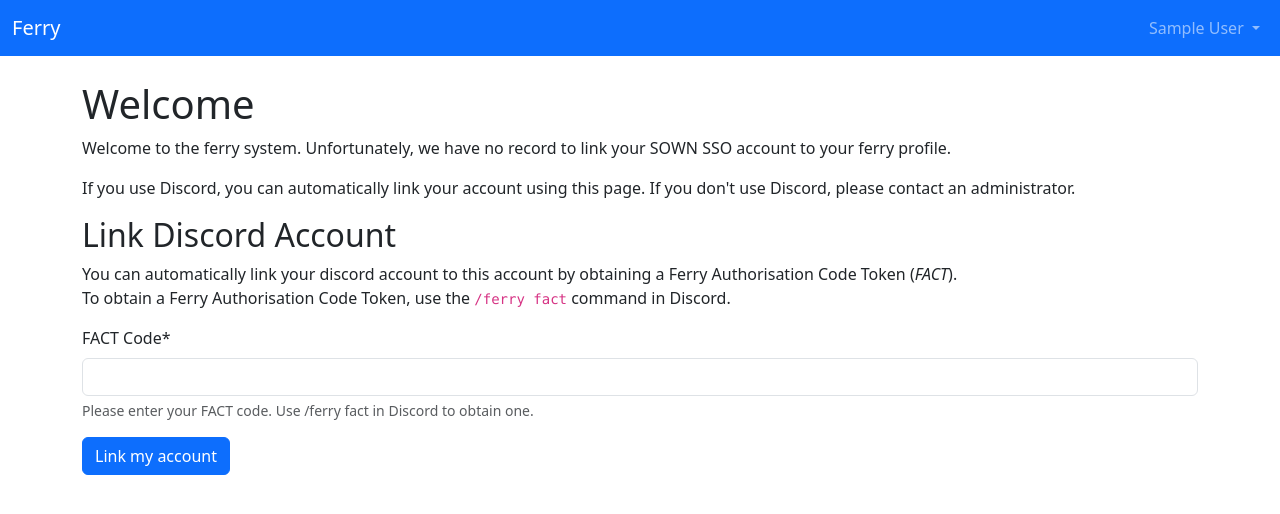
After one commit to trickeydan/ferry-api, a Django app: page /accounts/unlinked/ in a window 1280 px wide. The commit adds this page. Shown: the top 514 px of the page. Run offline with Django 5.2, Linux system fonts and the light colour scheme; the visitor is signed in with stand-in values (Sample User, id 1); parts of the project's set-up code (start-up, migrations or seed data) failed here and were passed over; some libraries are stand-ins or nearby versions.

Commit message:
Add FACT flow

```diff
--- /dev/null
+++ b/ferry/accounts/forms.py
@@ -0,0 +1,62 @@
+import base64
+import binascii
+from datetime import timedelta
+from typing import Any
+
+from crispy_forms.helper import FormHelper
+from crispy_forms.layout import Submit
+from django import forms
+from django.core.exceptions import ValidationError
+from django.core.signing import BadSignature, SignatureExpired, TimestampSigner
+
+from ferry.accounts.models import User
+from ferry.court.models import Person
+
+
+class UserPersonLinkForm(forms.Form):
+    link_code = forms.CharField(
+        required=True,
+        max_length=250,
+        label="FACT Code",
+        help_text="Please enter your FACT code. Use /ferry fact in Discord to obtain one.",
+    )
+
+    def __init__(self, *args: Any, user: User, **kwargs: Any) -> None:
+        self.user = user
+        super().__init__(*args, **kwargs)
+
+        self.helper = FormHelper()
+        self.helper.add_input(Submit("submit", "Link my account"))
+
+    def clean_link_code(self) -> Person:
+        signer = TimestampSigner()
+        try:
+            signed_data = base64.b64decode(self.cleaned_data["link_code"]).decode()
+        except binascii.Error:
+            raise ValidationError("The FACT is invalid.") from None
+        except UnicodeDecodeError:
+            raise ValidationError("The FACT is invalid.") from None
+
+        try:
+            person_id = signer.unsign(signed_data, max_age=timedelta(seconds=1))
+        except BadSignature:
+            raise ValidationError("The FACT is invalid.") from None
+        except SignatureExpired:
+            raise ValidationError("The FACT has expired.") from None
+
+        try:
+            return Person.objects.filter(user__isnull=True).get(pk=person_id)
+        except Person.DoesNotExist:
+            raise ValidationError("The FACT is invalid.") from None
+
+    def clean(self) -> dict[str, Any] | None:
+        cleaned_data = super().clean()
+
+        if self.user.person is not None:
+            raise ValidationError("You are already linked to a person. How did you even get here?")
+
+        return cleaned_data
+
+    def save(self) -> None:
+        self.user.person = self.cleaned_data["link_code"]
+        self.user.save()
--- /dev/null
+++ b/ferry/accounts/middleware.py
@@ -0,0 +1,40 @@
+from __future__ import annotations
+
+from collections.abc import Callable
+
+from django.conf import settings
+from django.http import HttpRequest, HttpResponse
+from django.shortcuts import redirect
+from django.urls import resolve
+
+
+class UserLinkedToPersonMiddleware:
+    EXCLUDED_PATHS: set[tuple[str | None, str]] = {
+        ("accounts", "logout"),
+        ("accounts", "sso_oidc_redirect"),
+        ("accounts", "unlinked_account"),
+        (None, "api-v2-docs"),
+        (None, "api-v2-schema"),
+    }
+
+    def __init__(self, get_response: Callable[[HttpRequest], HttpResponse]) -> None:
+        self.get_response = get_response
+
+    def __call__(self, request: HttpRequest) -> HttpResponse:
+        if request.user.is_authenticated and request.user.person is None:
+            if self._request_requires_linked_person(request):
+                return redirect("accounts:unlinked_account")
+        return self.get_response(request)
+
+    def _request_requires_linked_person(self, request: HttpRequest) -> bool:
+        path_info = resolve(request.path_info)
+
+        if path_info.app_name in ("admin", "api-2.0.0"):
+            return False
+
+        # Django Debug Toolbar
+        if settings.DEBUG and path_info.app_name == "djdt":  # pragma: nocover
+            return False
+
+        path = (path_info.app_name or None, path_info.url_name)
+        return path not in self.EXCLUDED_PATHS
--- a/ferry/accounts/models.py
+++ b/ferry/accounts/models.py
@@ -7,6 +7,13 @@ from django.db import models
 
 class User(AbstractUser):
     person = models.OneToOneField("court.Person", blank=True, null=True, on_delete=models.PROTECT)
+
+    @property
+    def display_name(self) -> str:
+        if self.person:
+            return self.person.display_name
+        else:
+            return self.get_full_name()
 
 
 class APIToken(models.Model):
--- a/ferry/accounts/urls.py
+++ b/ferry/accounts/urls.py
@@ -13,4 +13,5 @@ urlpatterns = [
         views.SSOOIDCRedirectView.as_view(),
         name="sso_oidc_redirect",
     ),
+    path("unlinked/", views.UnlinkedAccountView.as_view(), name="unlinked_account"),
 ]
--- a/ferry/accounts/views.py
+++ b/ferry/accounts/views.py
@@ -4,11 +4,14 @@ from typing import Any
 
 from django import http
 from django.contrib import messages
-from django.contrib.auth import login
+from django.contrib.auth import login, mixins
 from django.contrib.auth import views as auth_views
+from django.db.models.base import Model as Model
 from django.shortcuts import redirect
-from django.urls import reverse
-from django.views import View
+from django.urls import reverse, reverse_lazy
+from django.views.generic import FormView, View
+
+from ferry.accounts.forms import UserPersonLinkForm
 
 from .models import User
 from .oauth import oauth_config
@@ -76,3 +79,27 @@ class SSOOIDCRedirectView(View):
         user.save()
 
         return user
+
+
+class UnlinkedAccountView(mixins.LoginRequiredMixin, FormView):
+    template_name = "accounts/unlinked.html"
+    form_class = UserPersonLinkForm
+    success_url = reverse_lazy("home")
+
+    def dispatch(self, request: http.HttpRequest, *args: Any, **kwargs: Any) -> http.HttpResponseBase:
+        assert request.user.is_authenticated
+
+        if request.user.person is not None:
+            return redirect("home")
+
+        return super().dispatch(request, *args, **kwargs)
+
+    def get_form_kwargs(self) -> dict[str, Any]:
+        kwargs = super().get_form_kwargs()
+        kwargs["user"] = self.request.user
+        return kwargs
+
+    def form_valid(self, form: UserPersonLinkForm) -> http.HttpResponse:
+        form.save()
+        messages.info(self.request, "Your Discord account has been successfully linked.")
+        return super().form_valid(form)
--- a/ferry/core/settings/base.py
+++ b/ferry/core/settings/base.py
@@ -2,6 +2,7 @@ import os
 from pathlib import Path
 
 import django_stubs_ext
+from django.contrib import messages
 
 django_stubs_ext.monkeypatch()
 
@@ -19,6 +20,8 @@ INSTALLED_APPS = [
     "ferry.court",
     "drf_spectacular",
     "rest_framework",
+    "crispy_forms",
+    "crispy_bootstrap5",
     "django_filters",
     "rules",
     "django.contrib.admin",
@@ -37,6 +40,7 @@ MIDDLEWARE = [
     "django.contrib.auth.middleware.AuthenticationMiddleware",
     "django.contrib.messages.middleware.MessageMiddleware",
     "django.middleware.clickjacking.XFrameOptionsMiddleware",
+    "ferry.accounts.middleware.UserLinkedToPersonMiddleware",
 ]
 
 AUTHENTICATION_BACKENDS = (
@@ -110,6 +114,21 @@ MEDIA_URL = "/media/"
 
 DEFAULT_AUTO_FIELD = "django.db.models.BigAutoField"
 
+# Message Tags
+
+MESSAGE_TAGS = {
+    messages.DEBUG: "alert-info",
+    messages.INFO: "alert-info",
+    messages.SUCCESS: "alert-success",
+    messages.WARNING: "alert-warning",
+    messages.ERROR: "alert-danger",
+}
+
+# Crispy Forms
+
+CRISPY_ALLOWED_TEMPLATE_PACKS = "bootstrap5"
+CRISPY_TEMPLATE_PACK = "bootstrap5"
+
 # Rest Framework
 
 REST_FRAMEWORK = {
--- a/ferry/court/api/serializers.py
+++ b/ferry/court/api/serializers.py
@@ -30,6 +30,10 @@ class PersonSerializer(serializers.ModelSerializer[Person]):
             except NoSuchGuildMemberError:
                 raise serializers.ValidationError("Unknown discord ID. Is the user part of the guild?") from None
         return value
+
+
+class DiscordLinkTokenSerializer(serializers.Serializer):
+    link_token = serializers.CharField(required=False)
 
 
 class CurrentPersonDefault:
--- /dev/null
+++ b/ferry/templates/accounts/unlinked.html
@@ -0,0 +1,17 @@
+{% extends "base.html" %}
+{% load crispy_forms_tags static %}
+
+{% block title %}Link Discord Account{% endblock %}
+{% block page_title %}Welcome{% endblock %}
+
+{% block content %}
+  <p>Welcome to the ferry system. Unfortunately, we have no record to link your SOWN SSO account to your ferry profile.</p>
+  <p>If you use Discord, you can automatically link your account using this page. If you don't use Discord, please contact an administrator.</p>
+
+  <h2>Link Discord Account</h2>
+  <p>
+    You can automatically link your discord account to this account by obtaining a Ferry Authorisation Code Token (<em>FACT</em>).<br/>
+    To obtain a Ferry Authorisation Code Token, use the <code>/ferry fact</code> command in Discord.
+  </p>
+  {% crispy form %}
+{% endblock %}
--- a/ferry/templates/base.html
+++ b/ferry/templates/base.html
@@ -8,7 +8,11 @@
   </head>
   <body>
     {% include "inc/nav.html" %}
-    {% block content %}{% endblock %}
+    <div class="container">
+      <h1>{% block page_title %}{% endblock %}</h1>
+      {% include "inc/messages.html" %}
+      {% block content %}{% endblock %}
+    </div>
     <script src="https://cdn.jsdelivr.net/npm/bootstrap@5.3.3/dist/js/bootstrap.bundle.min.js" integrity="sha384-YvpcrYf0tY3lHB60NNkmXc5s9fDVZLESaAA55NDzOxhy9GkcIdslK1eN7N6jIeHz" crossorigin="anonymous"></script>
   </body>
 </html>
--- a/ferry/templates/home.html
+++ b/ferry/templates/home.html
@@ -4,8 +4,6 @@
 {% block title %}Ferry System{% endblock %}
 
 {% block content %}
-  <div class="container-fluid">
-    <p>Hello {{ request.user }}</p>
-    <img class="img-fluid" src="{% static 'choo.gif' %}">
-  </div>
+  <p>Hello {{ request.user.display_name }}</p>
+  <img class="img-fluid" src="{% static 'choo.gif' %}">
 {% endblock %}
--- /dev/null
+++ b/ferry/templates/inc/messages.html
@@ -0,0 +1,6 @@
+{% for message in messages %}
+    <div class="alert {{ message.tags }} alert-dismissible fade show" role="alert">
+        {{ message | safe }}
+        <button type="button" class="btn-close" data-bs-dismiss="alert" aria-label="Close"></button>
+    </div>
+{% endfor %}
--- a/ferry/templates/inc/nav.html
+++ b/ferry/templates/inc/nav.html
@@ -15,7 +15,7 @@
         <ul class="navbar-nav mb-2 mb-md-0">
           <li class="nav-item dropdown">
             <a class="nav-link dropdown-toggle" href="#" id="navbarDropdownMenuLink" role="button" data-bs-toggle="dropdown" aria-expanded="false">
-              {{ request.user }}
+              {{ request.user.display_name }}
             </a>
             <ul class="dropdown-menu dropdown-menu-end" aria-labelledby="navbarDropdownMenuLink">
               <li><a class="dropdown-item" href="{% url 'api-v2-docs' %}">API Docs</a></li>
--- a/manage.py
+++ b/manage.py
@@ -1,5 +1,6 @@
 #!/usr/bin/env python
 """Django's command-line utility for administrative tasks."""
+
 import os
 import sys
 
--- a/pyproject.toml
+++ b/pyproject.toml
@@ -16,6 +16,8 @@ djangorestframework = "^3.15.2"
 drf-spectacular = "^0.27.2"
 django-filter = "^24.3"
 authlib = "^1.3.2"
+django-crispy-forms = "^2.3"
+crispy-bootstrap5 = "^2024.2"
 
 [tool.poetry.group.prod.dependencies]
 gunicorn = "^21.2.0"
@@ -86,7 +88,7 @@ disallow_untyped_decorators = true
 check_untyped_defs = true
 
 [[tool.mypy.overrides]]
-module = ["authlib.*", "django_filters.*", "factory.*", "rules.*"]
+module = ["authlib.*", "crispy_forms.*", "django_filters.*", "factory.*", "rules.*"]
 ignore_missing_imports = true
 
 [[tool.mypy.overrides]]
```
Also changed, not shown: ferry/court/api/views.py (+25 -0 lines), 1 other file.
